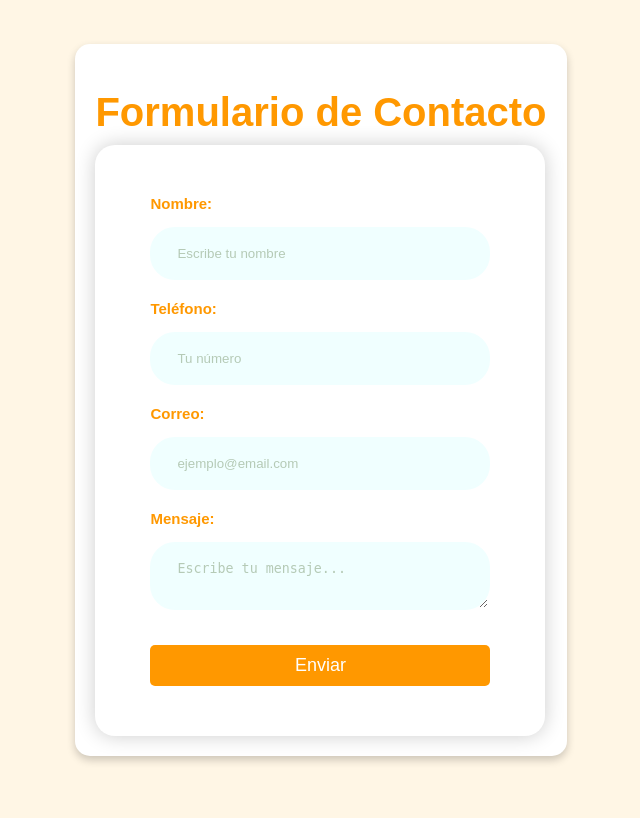
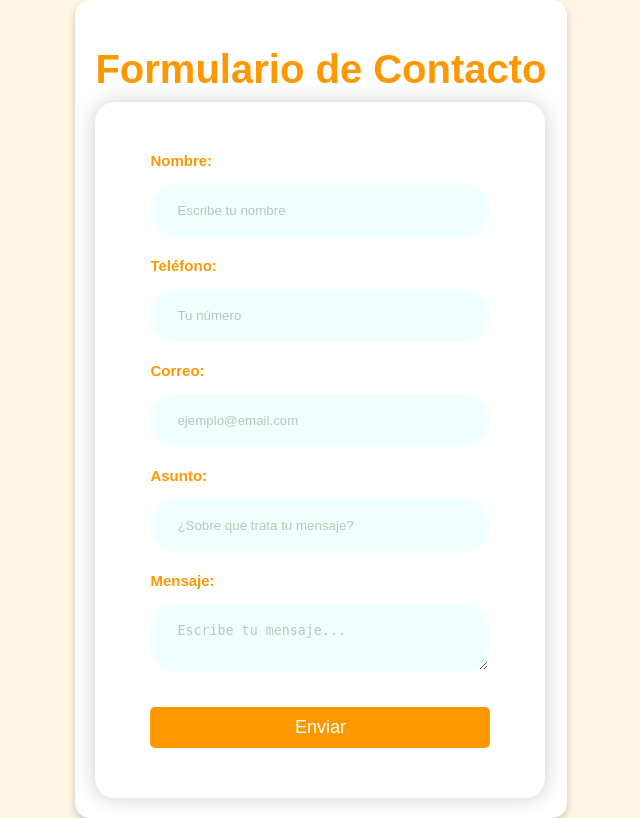
Before and after one commit to Danjuliana/formulario-contacto-u-la-salle, a Flask app: page /contact in a window 1280 px wide. Shown: the whole page, without its empty margins (319-959 px from the left). Before the commit the page ends 763 px from the top, so only its background shows below. Run offline with Flask 3, Linux system fonts and the light colour scheme.

Commit message:
Cambio 2: Campo Asunto agregado al formulario y procesado en app.py

```diff
--- a/TEMPLATES/contact.html
+++ b/TEMPLATES/contact.html
@@ -19,6 +19,11 @@
         <label for="email">Correo:</label>
         <input type="email" name="email" placeholder="ejemplo@email.com" required>
 
+        <label for="asunto">Asunto:</label>
+        <input type="text" name="asunto" placeholder="¿Sobre qué trata tu mensaje?" required>
+
+
+
         <label for="mensaje">Mensaje:</label>
         <textarea name="mensaje" placeholder="Escribe tu mensaje..." required></textarea>
 
```
